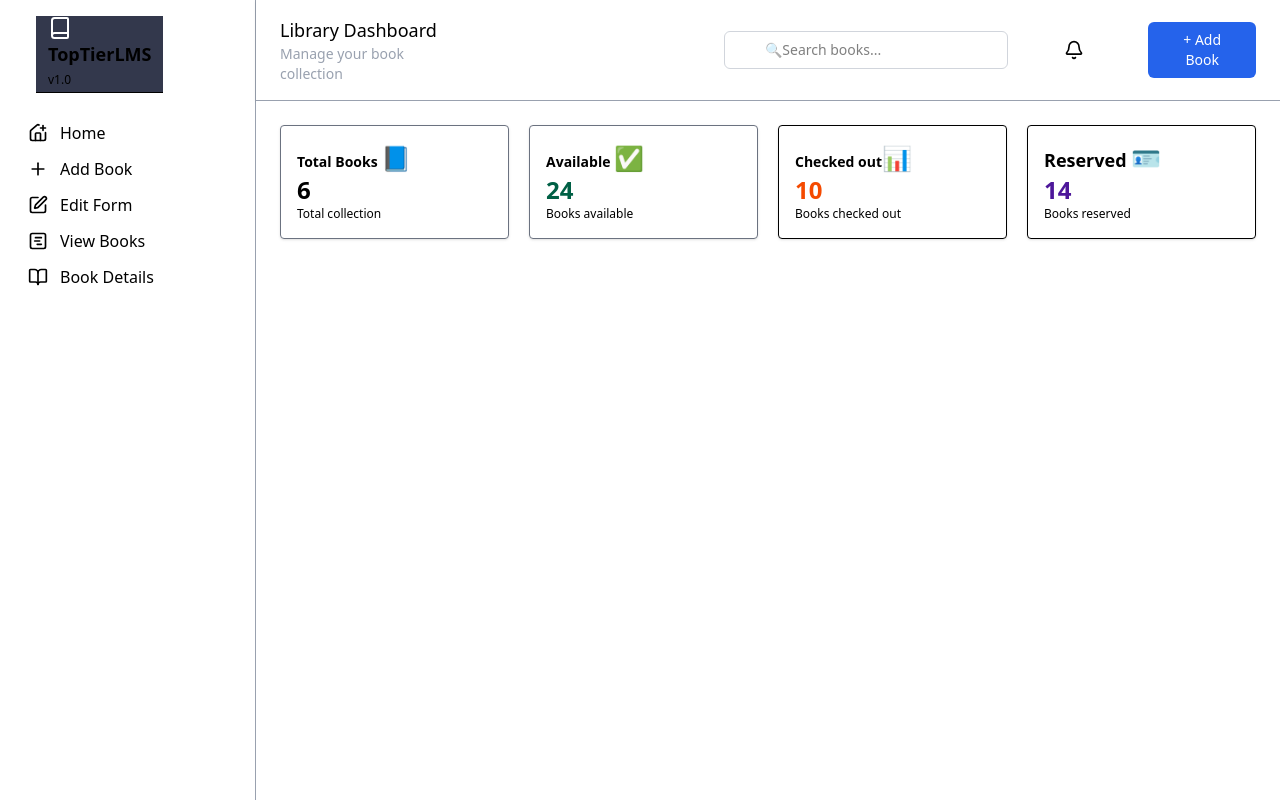
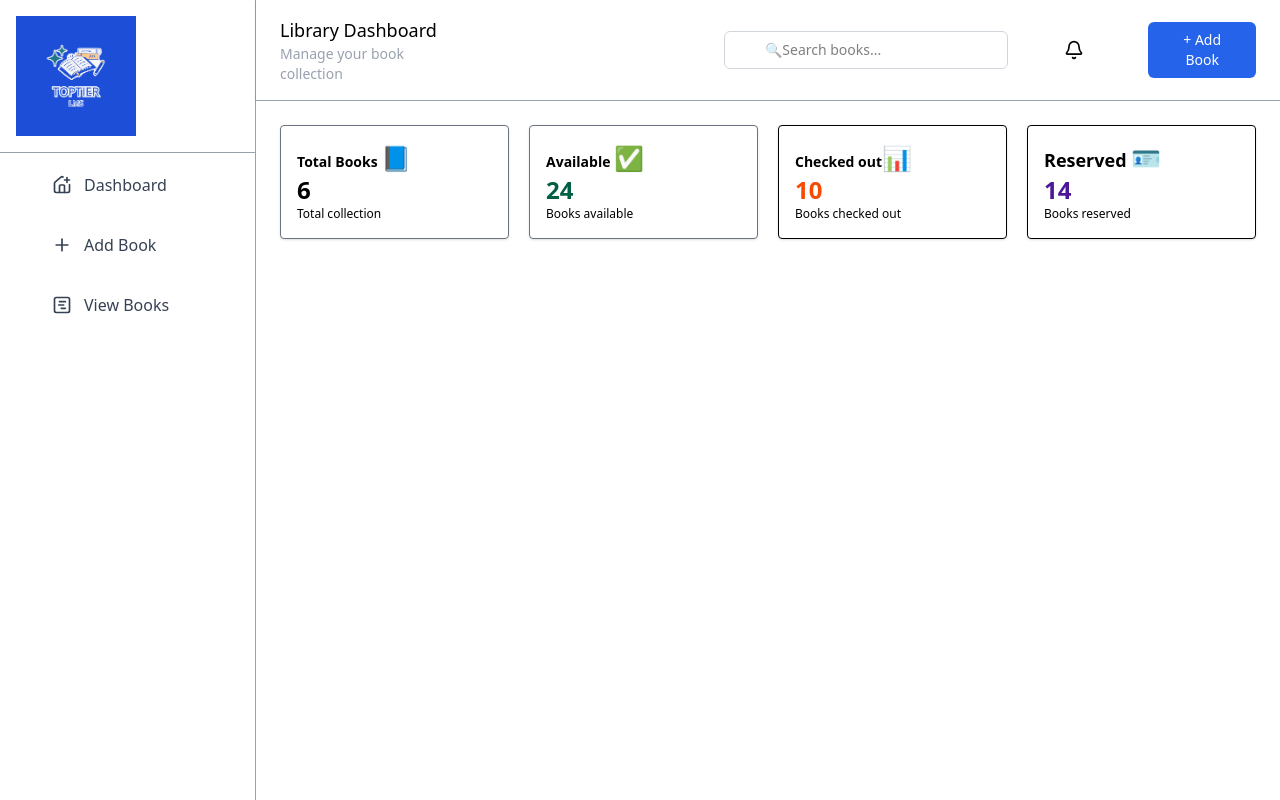
Before and after one commit to TopTier5/Bookie-App, a React (Vite) app: page / in a window 1280 px wide. Built offline with nearby package versions, Linux system fonts and the light colour scheme.

Commit message:
sidebar updates

```diff
--- a/src/components/Sidebar.jsx
+++ b/src/components/Sidebar.jsx
@@ -1,53 +1,38 @@
+import AppLogo from "../assets/images/pic2.png"
+import { Link } from "react-router";
+
 function Sidebar() {
     return (
         <nav className="bg-white w-64 h-screen border-r border-gray-400">
-            <div className="flex items-center gap-3 px-4 py-4">
-                    <div className="ml-5 px-3 bg-[#33384C] border-b">
-                         <svg xmlns="http://www.w3.org/2000/svg" width="24" height="24" viewBox="0 0 24 24" fill="none" stroke="currentColor" stroke-width="2" stroke-linecap="round" stroke-linejoin="round" class="lucide lucide-book-icon lucide-book text-white">
-                         <path d="M4 19.5v-15A2.5 2.5 0 0 1 6.5 2H19a1 1 0 0 1 1 1v18a1 1 0 0 1-1 1H6.5a1 1 0 0 1 0-5H20" /></svg>
-                         <span>
-                            <h1 className="text-lg font-semibold">TopTierLMS</h1>
-                           <p className="text-xs py-1">v1.0</p></span>
+            <div className="flex items-center gap-3 px-4 py-4 border-b border-gray-400">
+                <div className="bg-[#1D4ED8]">
+                    <Link to="/">
+                        <img src={AppLogo} alt="Logo" className="h-30 w-30 object-contain " />
+                    </Link>
+                </div>
+            </div>
 
+            <ul className="mt-3 space-y-3 px-7">
+                <li className="flex items-center gap-3 mb-5">
+                    <Link to="/" className="flex items-center gap-3 py-2 px-6 text-gray-700 rounded-lg hover:border-2 hover:border-blue-200 hover:text-bue-700 transition-all duration-200">
+                        <svg xmlns="http://www.w3.org/2000/svg" width="20" height="20" viewBox="0 0 24 24" fill="none" stroke="currentColor" stroke-width="2" stroke-linecap="round" stroke-linejoin="round" class="lucide lucide-house-plus-icon lucide-house-plus"><path d="M13.22 2.416a2 2 0 0 0-2.511.057l-7 5.999A2 2 0 0 0 3 10v9a2 2 0 0 0 2 2h14a2 2 0 0 0 2-2v-7.354" /><path d="M15 21v-8a1 1 0 0 0-1-1h-4a1 1 0 0 0-1 1v8" /><path d="M15 6h6" /><path d="M18 3v6" /></svg>
+                        <span>Dashboard</span></Link>
 
-                    </div>
+                </li>
 
-                </div>
+                <li className="flex items-center gap-3 mb-5">
+                    <Link to="/addbook" className="flex items-center gap-3 py-2 px-6 text-gray-700 rounded-lg hover:border-2 hover:border-blue-200 hover:text-bue-700 transition-all duration-200"><svg xmlns="http://www.w3.org/2000/svg" width="20" height="20" viewBox="0 0 24 24" fill="none" stroke="currentColor" stroke-width="2" stroke-linecap="round" stroke-linejoin="round" class="lucide lucide-plus-icon lucide-plus"><path d="M5 12h14" /><path d="M12 5v14" /></svg>
+                        <span>Add Book</span></Link></li>
 
-
-
-                <ul className="mt-3 space-y-3 px-7">
-                    <li className="flex items-center gap-3">
-                        <svg xmlns="http://www.w3.org/2000/svg" width="20" height="20" viewBox="0 0 24 24" fill="none" stroke="currentColor" stroke-width="2" stroke-linecap="round" stroke-linejoin="round" class="lucide lucide-house-plus-icon lucide-house-plus"><path d="M13.22 2.416a2 2 0 0 0-2.511.057l-7 5.999A2 2 0 0 0 3 10v9a2 2 0 0 0 2 2h14a2 2 0 0 0 2-2v-7.354"/><path d="M15 21v-8a1 1 0 0 0-1-1h-4a1 1 0 0 0-1 1v8"/><path d="M15 6h6"/><path d="M18 3v6"/></svg>
-                      <span>Home</span>
-                    </li>
-                    <li className="flex items-center gap-3">
-                        <svg xmlns="http://www.w3.org/2000/svg" width="20" height="20" viewBox="0 0 24 24" fill="none" stroke="currentColor" stroke-width="2" stroke-linecap="round" stroke-linejoin="round" class="lucide lucide-plus-icon lucide-plus"><path d="M5 12h14"/><path d="M12 5v14"/></svg>
-                        <span>Add Book</span>
-                    </li>
-
-                    <li className="flex items-center gap-3">
-                        <svg xmlns="http://www.w3.org/2000/svg" width="20" height="20" viewBox="0 0 24 24" fill="none" stroke="currentColor" stroke-width="2" stroke-linecap="round" stroke-linejoin="round" class="lucide lucide-square-pen-icon lucide-square-pen"><path d="M12 3H5a2 2 0 0 0-2 2v14a2 2 0 0 0 2 2h14a2 2 0 0 0 2-2v-7"/><path d="M18.375 2.625a1 1 0 0 1 3 3l-9.013 9.014a2 2 0 0 1-.853.505l-2.873.84a.5.5 0 0 1-.62-.62l.84-2.873a2 2 0 0 1 .506-.852z"/></svg>
-                      <span>Edit Form</span>
-                    </li>
-
-                    <li className="flex items-center gap-3">
-                        <svg xmlns="http://www.w3.org/2000/svg" width="20" height="20" viewBox="0 0 24 24" fill="none" stroke="currentColor" stroke-width="2" stroke-linecap="round" stroke-linejoin="round" class="lucide lucide-square-chart-gantt-icon lucide-square-chart-gantt"><rect width="18" height="18" x="3" y="3" rx="2"/><path d="M9 8h7"/><path d="M8 12h6"/><path d="M11 16h5"/></svg>
-                      <span>View Books</span>
-                    </li>
-                    <li className="flex items-center gap-3">
-                        <svg xmlns="http://www.w3.org/2000/svg" width="20" height="20" viewBox="0 0 24 24" fill="none" stroke="currentColor" stroke-width="2" stroke-linecap="round" stroke-linejoin="round" class="lucide lucide-book-open-icon lucide-book-open"><path d="M12 7v14"/><path d="M3 18a1 1 0 0 1-1-1V4a1 1 0 0 1 1-1h5a4 4 0 0 1 4 4 4 4 0 0 1 4-4h5a1 1 0 0 1 1 1v13a1 1 0 0 1-1 1h-6a3 3 0 0 0-3 3 3 3 0 0 0-3-3z"/></svg>
-                        <span>Book Details</span>
-                    </li>
-                </ul>
-
-
-
-
-
+                <li className="flex items-center gap-3 mb-5">
+                    <Link to="/displaypages" className="flex items-center gap-3 py-2 px-6 text-gray-700 rounded-lg hover:border-2 hover:border-blue-200 hover:text-bue-700 transition-all duration-200">
+                        <svg xmlns="http://www.w3.org/2000/svg" width="20" height="20" viewBox="0 0 24 24" fill="none" stroke="currentColor" stroke-width="2" stroke-linecap="round" stroke-linejoin="round" class="lucide lucide-square-chart-gantt-icon lucide-square-chart-gantt"><rect width="18" height="18" x="3" y="3" rx="2" /><path d="M9 8h7" /><path d="M8 12h6" /><path d="M11 16h5" /></svg>
+                        <span>View Books</span>
+                    </Link>
+                </li>
+            </ul>
 
             <div>
-
             </div>
 
         </nav>
--- a/src/index.css
+++ b/src/index.css
@@ -6,4 +6,5 @@
   --color-navy-blue: #1D3557;
   --color-nude: #AD856F;
   --color-blue-black: #33384C;
+  --color-blue: #1D4ED8;
 }
```
Also changed, not shown: src/assets/images/pic2.png (added).
